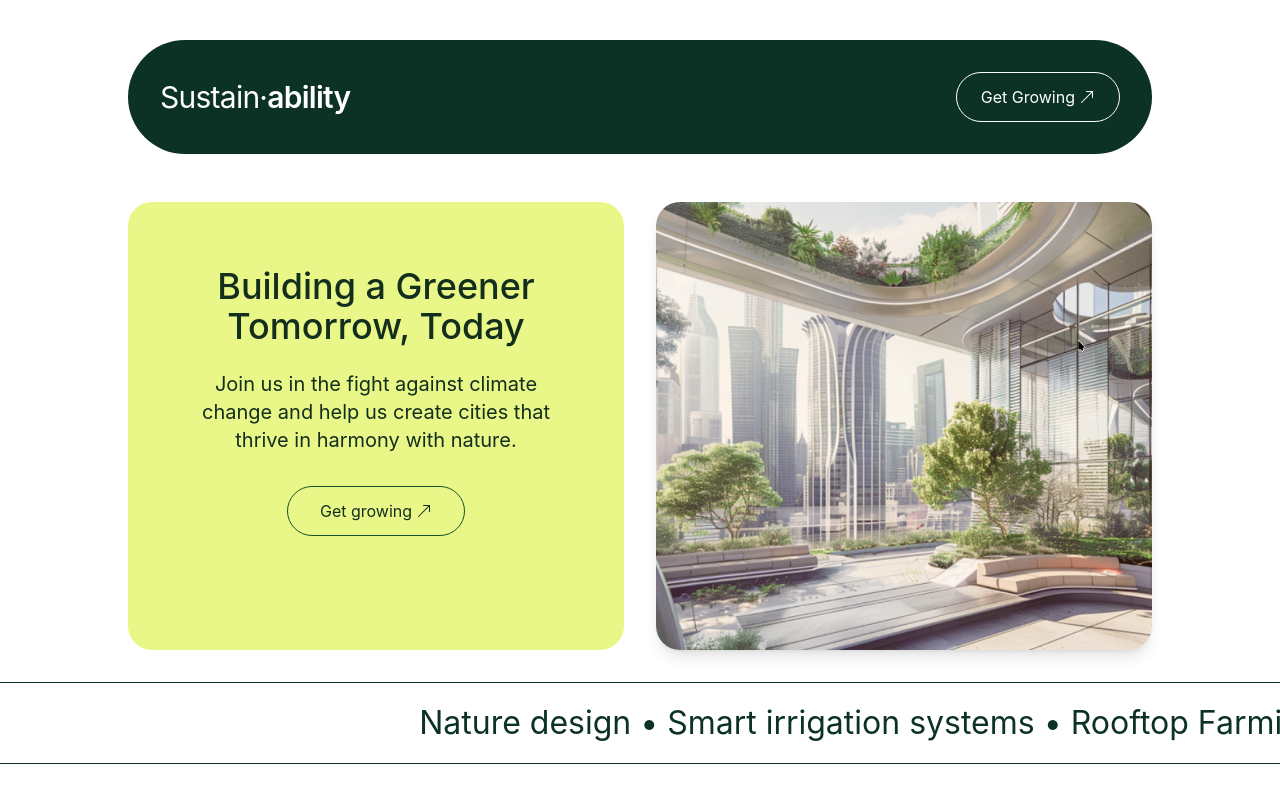
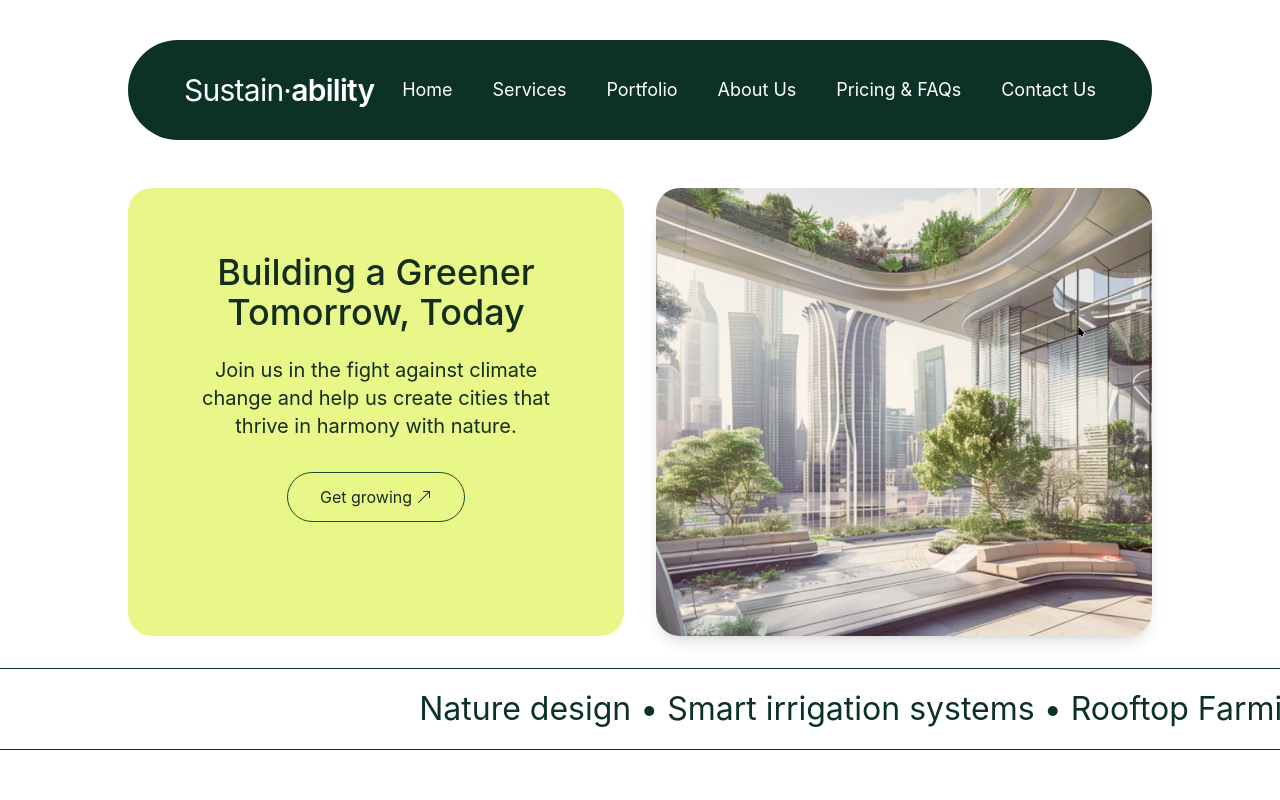
Before and after one commit to Harshbansal8705/sustain-ability, a React (Create React App) app: page / in a window 1280 px wide. Shown: the top 800 px of the page. Built offline with nearby package versions, Linux system fonts and the light colour scheme.

Commit message:
Added navbar links

```diff
--- a/src/App.tsx
+++ b/src/App.tsx
@@ -8,15 +8,30 @@ import MayorEmilyGreene from './images/mayor-emily-greene.png';
 function App() {
   return (
     <div className="flex flex-col items-center min-h-screen bg-white p-6 lg:p-10"> {/* Increased padding on large screens */}
+      <nav className="w-full max-w-5xl bg-[#0c3125] text-white rounded-full px-6">
+        <div className="max-w-5xl mx-auto flex items-center justify-between p-6 lg:p-8">
+          <h1 className="text-2xl lg:text-3xl tracking-tight">
+            <span>Sustain·</span><span className="font-semibold">ability</span>
+          </h1>
+          <ul className="flex gap-6 lg:gap-10 text-lg">
+            <li><a href="#home" className="hover:underline">Home</a></li>
+            <li><a href="#services" className="hover:underline">Services</a></li>
+            <li><a href="#portfolio" className="hover:underline">Portfolio</a></li>
+            <li><a href="#about-us" className="hover:underline">About Us</a></li>
+            <li><a href="#pricing-faqs" className="hover:underline">Pricing & FAQs</a></li>
+            <li><a href="#contact-us" className="hover:underline">Contact Us</a></li>
+          </ul>
+        </div>
+      </nav>
       {/* Header */}
-      <header className="flex justify-between items-center w-full max-w-5xl p-6 lg:p-8 rounded-full bg-[#0c3125] text-white">
+      {/* <header className="flex justify-between items-center w-full max-w-5xl p-6 lg:p-8 rounded-full bg-[#0c3125] text-white">
         <h1 className="text-2xl lg:text-3xl tracking-tight">
           <span>Sustain·</span><span className='font-semibold'>ability</span>
         </h1>
         <button className="flex items-center gap-1 bg-transparent text-white border border-white px-6 py-3 rounded-full hover:bg-white hover:text-green-900 transition">
           Get Growing <ArrowUpRightIcon />
         </button>
-      </header>
+      </header> */}
 
       {/* Main Content */}
       <div className="grid grid-cols-1 md:grid-cols-2 gap-8 mt-12 max-w-5xl w-full">
```
